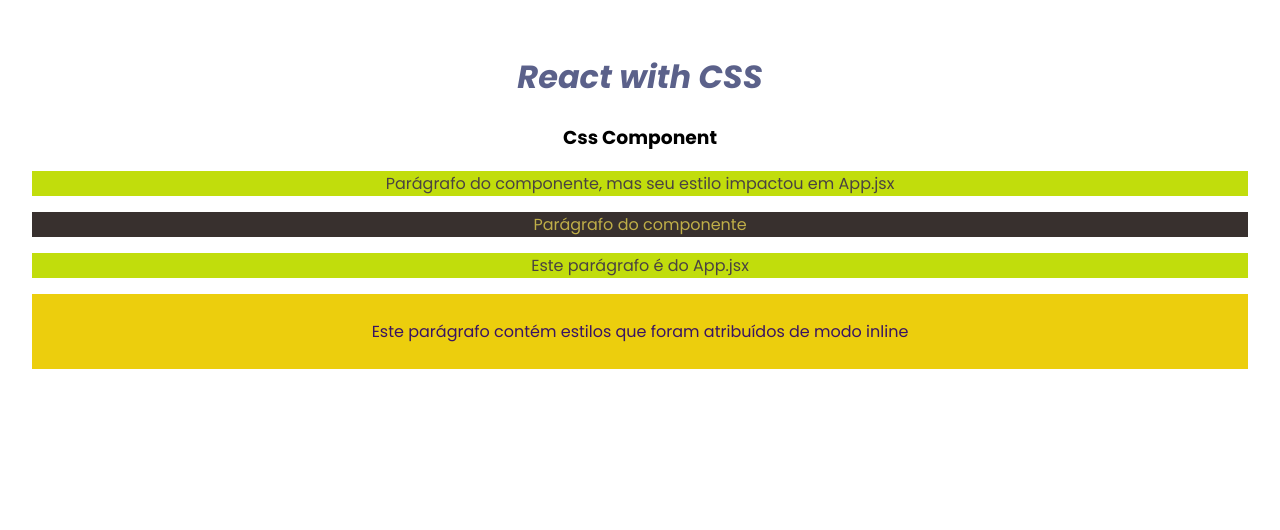
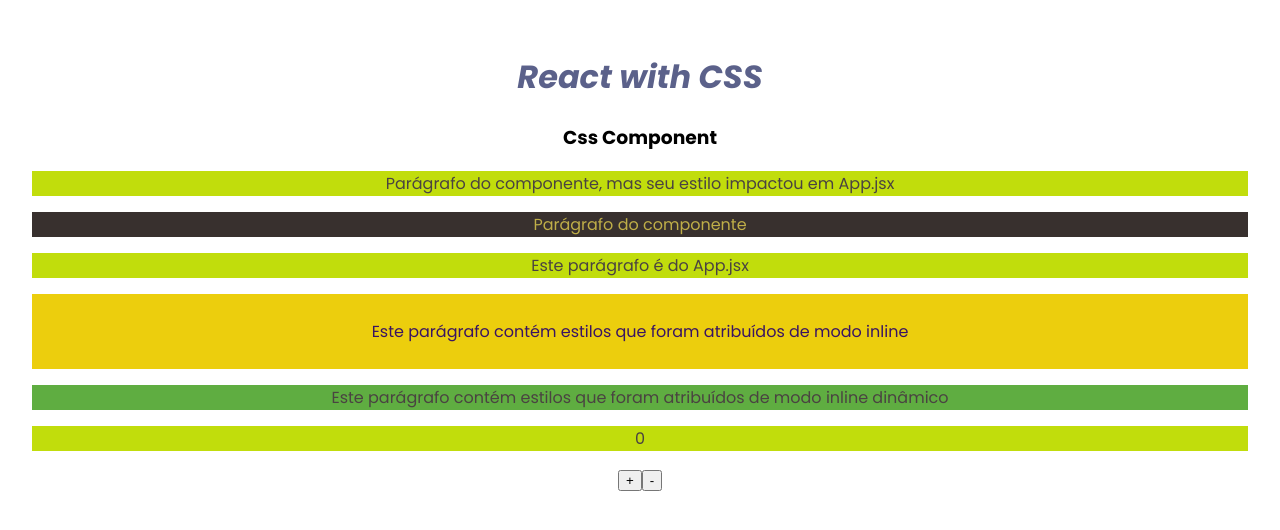
Before and after one commit to uadson/vuejs-course, a React (Vite) app in the folder code/css/: page / in a window 1280 px wide. Shown: the top 530 px of the page. Built offline with nearby package versions, Linux system fonts and the light colour scheme.

Commit message:
feat: css inline dinâmico

```diff
--- a/code/css/src/App.jsx
+++ b/code/css/src/App.jsx
@@ -1,3 +1,6 @@
+// Hooks
+import { useState } from 'react'
+
 // Styles
 import './App.css'
 
@@ -7,6 +10,8 @@
 
 function App() {
 
+  const [addValue, setValue] = useState(0)
+
   return (
     <div>
       <h1>React with CSS</h1>
@@ -15,7 +20,7 @@
       <CssComponent />
       <p>Este parágrafo é do App.jsx</p>
 
-      {/** Inline CSS */}
+      {/** CSS Inline */}
       <p style={{
         color: "#391463",
         backgroundColor: "#ECCE0D",
@@ -23,6 +28,17 @@
       }}>
         Este parágrafo contém estilos que foram atribuídos de modo inline
       </p>
+
+      {/** CSS Inline dinâmico */}
+      <div>
+        <p style={addValue > 3 ? ({backgroundColor: "#2D936C"}):({backgroundColor: "#5FAD41"})}>
+          Este parágrafo contém estilos que foram atribuídos de modo inline dinâmico
+        </p>
+        <p>{addValue}</p>
+        <button onClick={() => setValue(addValue + 1)}>+</button>
+        <button onClick={() => setValue(addValue - 1)}>-</button>
+      </div>
+
     </div>
   )
 }
```
